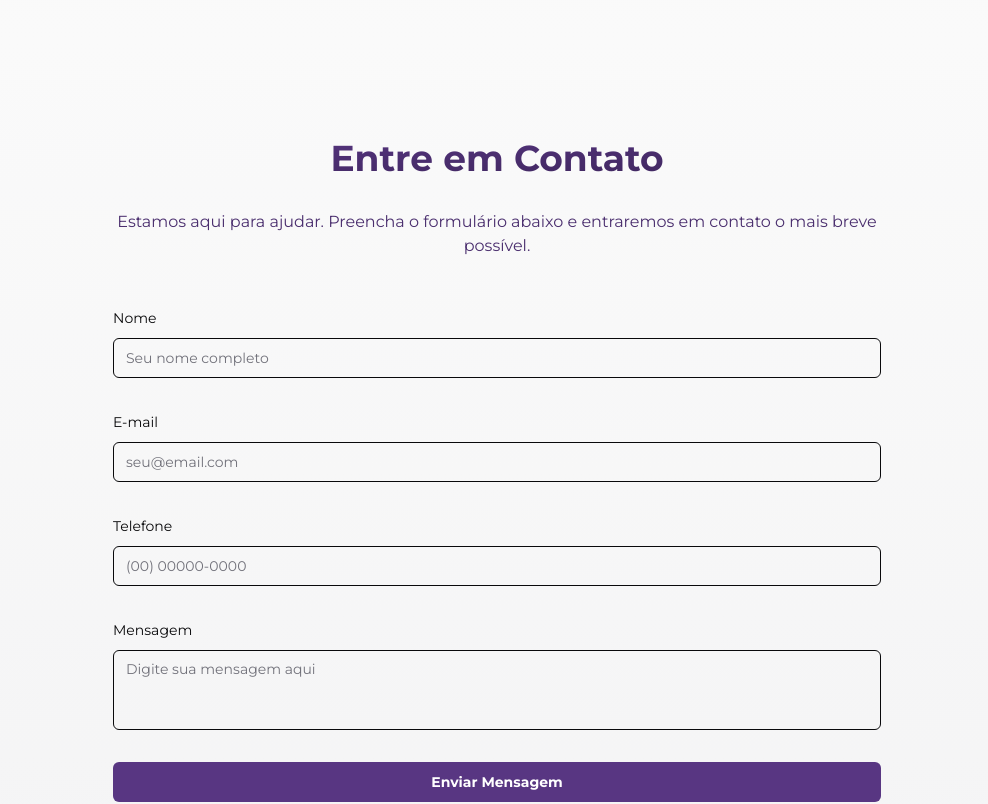
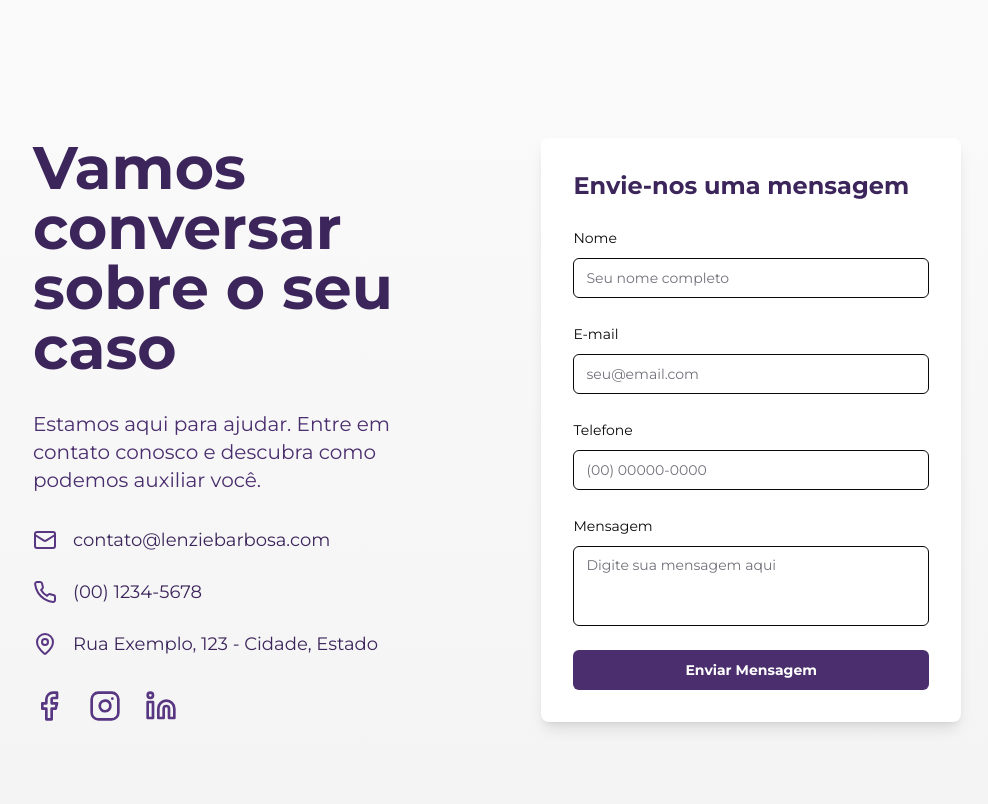
Before and after one commit to pedrinhopagan/lp-lenzi-barbosa, a Next.js app: page / in a window 1280 px wide. Shown: the part 3060-3864 px from the top of the page, without its empty margins (143-1131 px from the left). Built offline with nearby package versions, Linux system fonts and the light colour scheme.

Commit message:
melhoria contato

```diff
--- a/components/pages/home/-sections/Contact.tsx
+++ b/components/pages/home/-sections/Contact.tsx
@@ -5,7 +5,6 @@ import { Button } from "@/components/ui/button";
 import {
 	Form,
 	FormControl,
-	FormDescription,
 	FormField,
 	FormItem,
 	FormLabel,
@@ -16,6 +15,14 @@ import { Textarea } from "@/components/ui/textarea";
 import { zodResolver } from "@hookform/resolvers/zod";
 import { useForm } from "react-hook-form";
 import * as z from "zod";
+import {
+	Mail,
+	Phone,
+	MapPin,
+	Facebook,
+	Instagram,
+	Linkedin,
+} from "lucide-react";
 
 const formSchema = z.object({
 	nome: z.string().min(2, {
@@ -49,24 +56,64 @@ export function Contact() {
 	}
 
 	return (
-		<Container className="py-12 lg:py-24 bg-gradient-to-b from-zinc-50 to-zinc-100">
+		<Container className="py-16 lg:py-24 bg-gradient-to-b from-zinc-50 to-zinc-100">
 			<span id="contact" className="element-to-navigate" />
 
-			<div className="max-w-3xl mx-auto">
-				<h2 className="text-4xl font-bold mb-8 text-transparent bg-clip-text bg-gradient-to-br from-blue-500 to-blue-700 text-center">
-					Entre em Contato
+			<div className="max-w-7xl mx-auto flex flex-col lg:flex-row gap-12 lg:gap-24">
+				<div className="lg:w-1/2 space-y-8">
+					<h2 className="text-5xl lg:text-6xl font-bold text-blue-700 leading-tight">
+						Vamos conversar sobre o seu caso
 					</h2>
+					<p className="text-xl text-blue-600">
+						Estamos aqui para ajudar. Entre em contato conosco e descubra como
+						podemos auxiliar você.
+					</p>
+					<div className="space-y-6">
+						<div className="flex items-center space-x-4">
+							<Mail className="w-6 h-6 text-blue-500" />
+							<span className="text-lg text-blue-700">
+								contato@lenziebarbosa.com
+							</span>
+						</div>
+						<div className="flex items-center space-x-4">
+							<Phone className="w-6 h-6 text-blue-500" />
+							<span className="text-lg text-blue-700">(00) 1234-5678</span>
+						</div>
+						<div className="flex items-center space-x-4">
+							<MapPin className="w-6 h-6 text-blue-500" />
+							<span className="text-lg text-blue-700">
+								Rua Exemplo, 123 - Cidade, Estado
+							</span>
+						</div>
+					</div>
+					<div className="flex space-x-6">
+						<a
+							href="#"
+							className="text-blue-500 hover:text-blue-700 transition-colors"
+						>
+							<Facebook className="w-8 h-8" />
+						</a>
+						<a
+							href="#"
+							className="text-blue-500 hover:text-blue-700 transition-colors"
+						>
+							<Instagram className="w-8 h-8" />
+						</a>
+						<a
+							href="#"
+							className="text-blue-500 hover:text-blue-700 transition-colors"
+						>
+							<Linkedin className="w-8 h-8" />
+						</a>
+					</div>
+				</div>
 
-				<p className="text-blue-600 text-center mb-12">
-					Estamos aqui para ajudar. Preencha o formulário abaixo e entraremos em
-					contato o mais breve possível.
-				</p>
-
+				<div className="lg:w-1/2 bg-white p-8 rounded-lg shadow-lg">
+					<h3 className="text-2xl font-bold mb-6 text-blue-700">
+						Envie-nos uma mensagem
+					</h3>
 					<Form {...form}>
-					<form
-						onSubmit={form.handleSubmit(onSubmit)}
-						className="space-y-4 lg:space-y-8"
-					>
+						<form onSubmit={form.handleSubmit(onSubmit)} className="space-y-6">
 							<FormField
 								control={form.control}
 								name="nome"
@@ -125,13 +172,14 @@ export function Contact() {
 							/>
 							<Button
 								type="submit"
-							className="w-full bg-blue-500 hover:bg-blue-600 text-white font-bold py-2 px-4 rounded-md transition duration-300"
+								className="w-full bg-blue-600 hover:bg-blue-700 text-white font-bold py-3 px-4 rounded-md transition duration-300"
 							>
 								Enviar Mensagem
 							</Button>
 						</form>
 					</Form>
 				</div>
+			</div>
 		</Container>
 	);
 }
```
Lines whose indentation alone changed are shown as unchanged.
